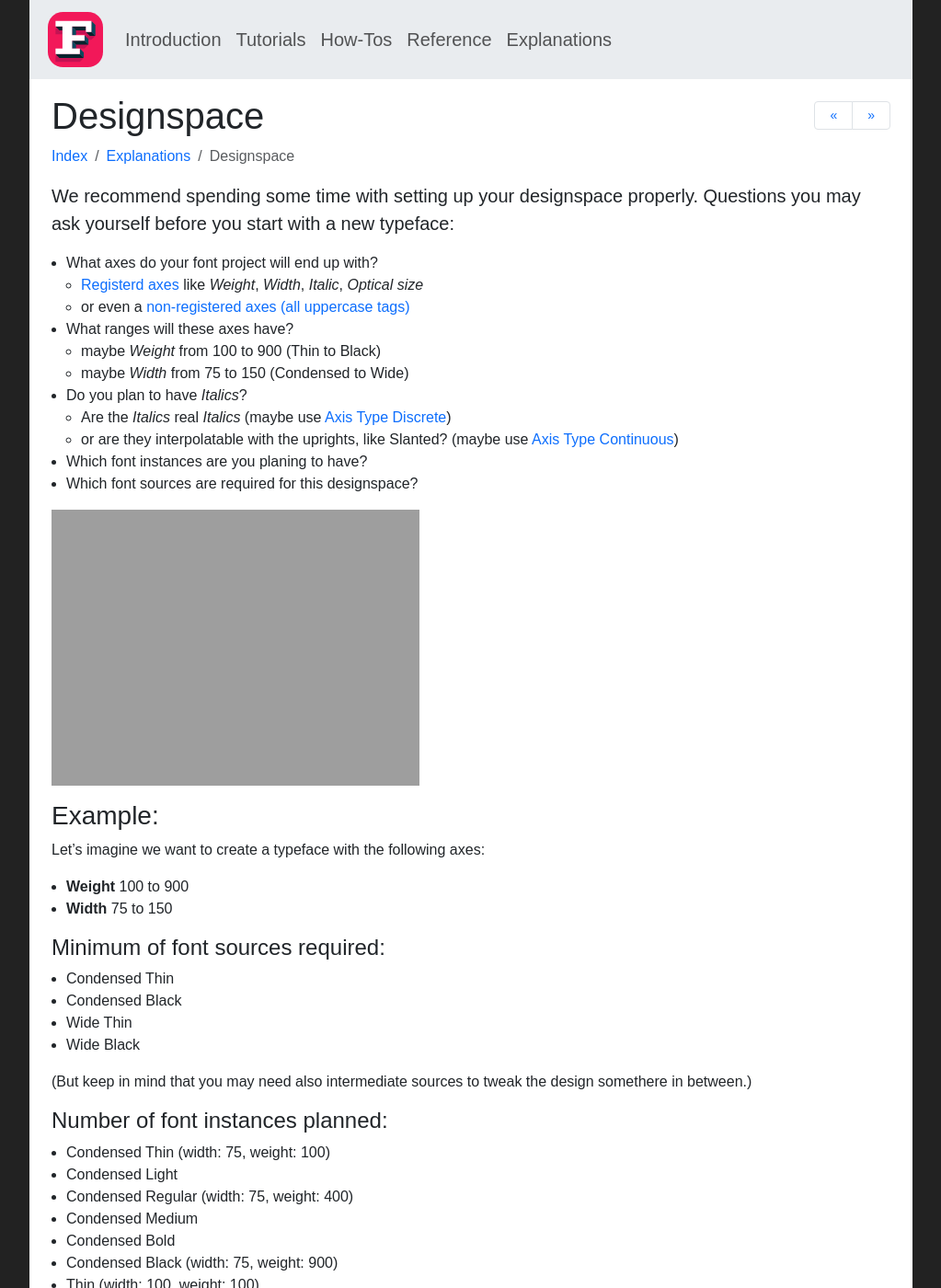
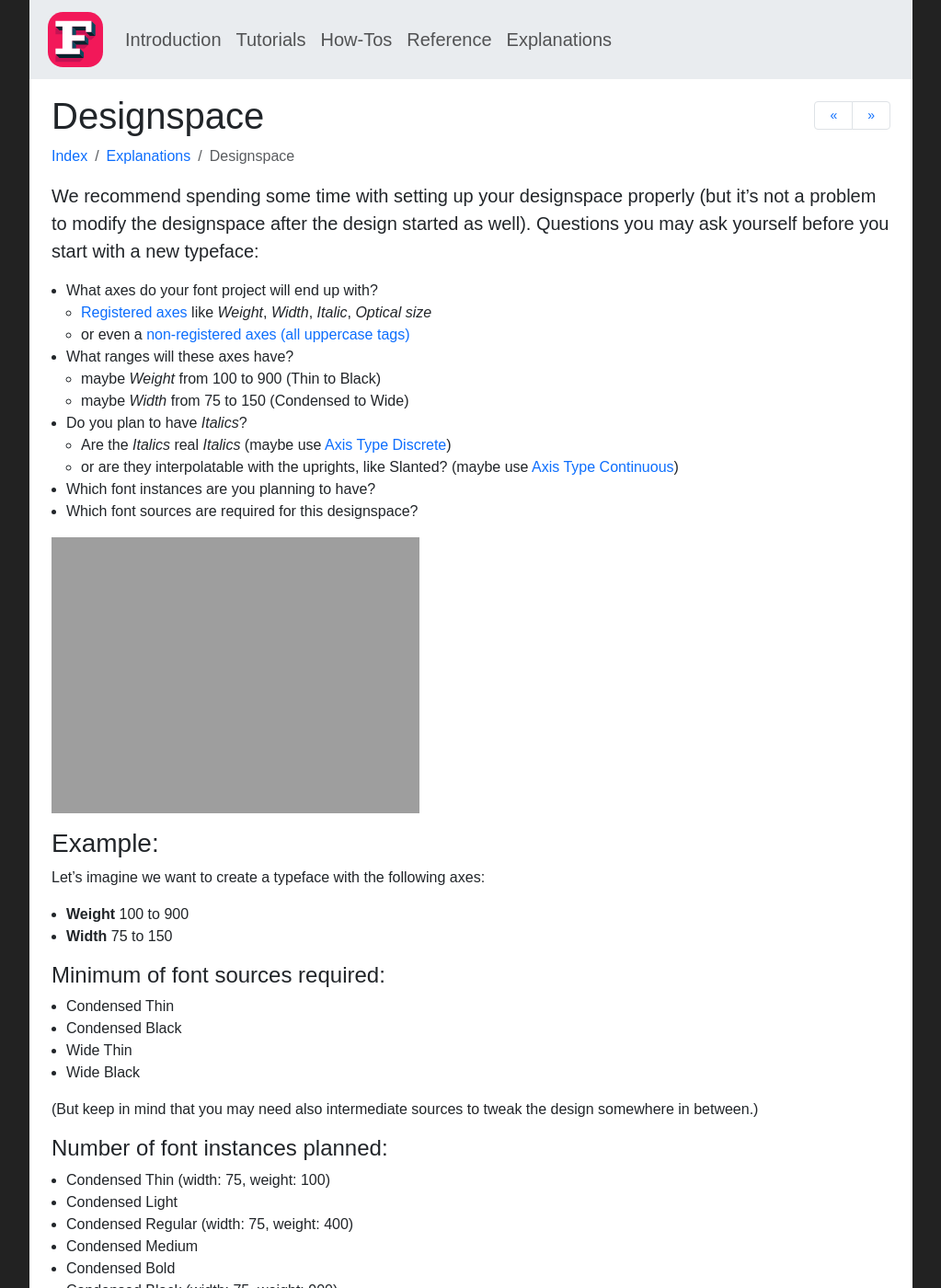
Before and after one commit to googlefonts/fontra-docs, a Jekyll site: the page built from _explanations/designspace.md, in a window 1280 px wide and 1400 px high. Shown: the whole window at 92% size, without its empty margins (128-1151 px from the left). Built offline with Jekyll 4.4.1, drawn with Linux system fonts in a browser that asks for light colours; nearby versions of some CDN libraries; some web fonts are replaced.

Commit message:
Fix typos and add info in brackets

```diff
--- a/_explanations/designspace.md
+++ b/_explanations/designspace.md
@@ -14,11 +14,11 @@ order     : 901
   </ol>
 </nav>
 
-We recommend spending some time with setting up your designspace properly. Questions you may ask yourself before you start with a new typeface:
+We recommend spending some time with setting up your designspace properly (but it's not a problem to modify the designspace after the design started as well). Questions you may ask yourself before you start with a new typeface:
 {: .lead }
 
 - What axes do your font project will end up with?
-  - [Registerd axes](https://learn.microsoft.com/en-us/typography/opentype/spec/dvaraxisreg#registered-axis-tags) like *Weight*, *Width*, *Italic*, *Optical size*
+  - [Registered axes](https://learn.microsoft.com/en-us/typography/opentype/spec/dvaraxisreg#registered-axis-tags) like *Weight*, *Width*, *Italic*, *Optical size*
   - or even a [non-registered axes (all uppercase tags)](https://fonts.google.com/variablefonts#axis-definitions?)
 - What ranges will these axes have?
   - maybe *Weight* from 100 to 900 (Thin to Black)
@@ -26,7 +26,7 @@ We recommend spending some time with setting up your designspace properly. Quest
 - Do you plan to have *Italics*?
   - Are the *Italics* real *Italics* (maybe use [Axis Type Discrete]({{ site.url }}/reference/menu/font/axes#range-axis-type-discrete))
   - or are they interpolatable with the uprights, like Slanted? (maybe use [Axis Type Continuous]({{ site.url }}/reference/menu/font/axes#range-axis-type-continuous))
-- Which font instances are you planing to have?
+- Which font instances are you planning to have?
 - Which font sources are required for this designspace?
 
 ![]({{ site.url }}/images/designspace-sketch.png){: .img-fluid }
@@ -42,7 +42,7 @@ Let's imagine we want to create a typeface with the following axes:
   - Wide Thin
   - Wide Black
 
-(But keep in mind that you may need also intermediate sources to tweak the design somethere in between.)
+(But keep in mind that you may need also intermediate sources to tweak the design somewhere in between.)
 
 #### Number of font instances planned:
   - Condensed Thin (width: 75, weight: 100)
```
